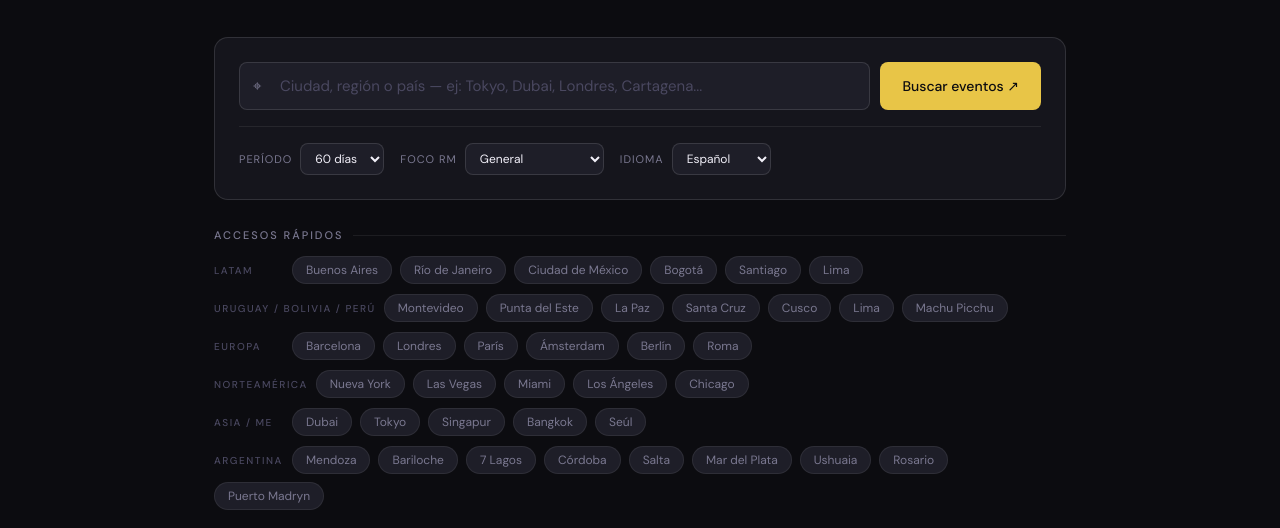
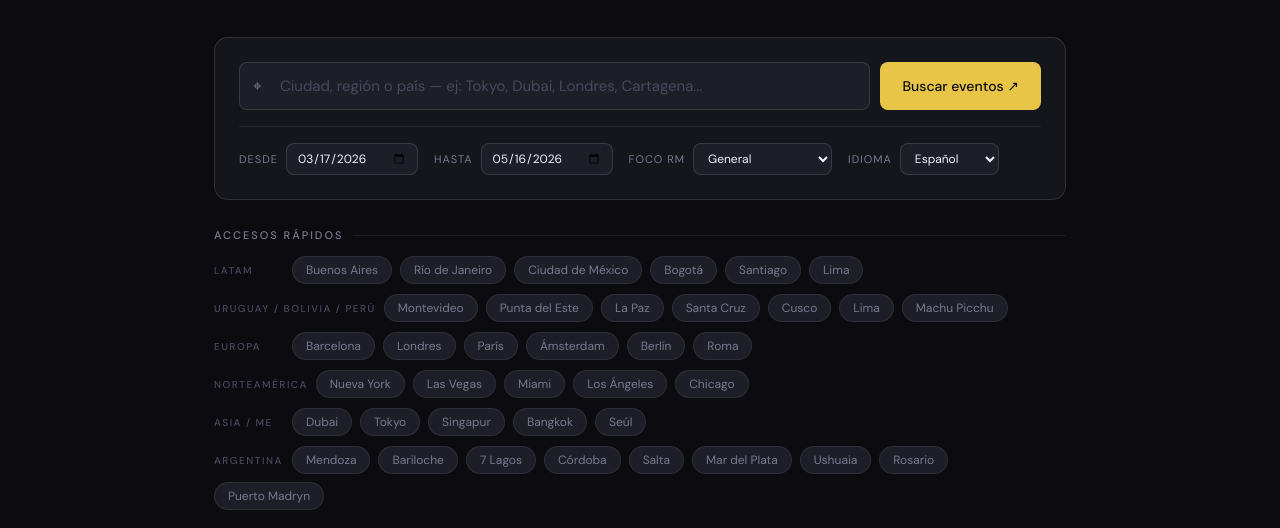
Before and after one commit to kevin31-mdz/event-radar, a website: page public/index.html in a window 1280 px wide. Shown: the part 272-800 px from the top of the page. Drawn offline with Linux system fonts and the light colour scheme.

Commit message:
add date picker

```diff
--- a/public/index.html
+++ b/public/index.html
@@ -133,13 +133,13 @@
     </div>
     <div class="options-row">
       <div class="opt-group">
-        <span class="opt-label">Período</span>
-        <select class="opt-select" id="periodo">
-          <option value="30">30 días</option>
-          <option value="60" selected>60 días</option>
-          <option value="90">90 días</option>
-        </select>
-      </div>
+        <span class="opt-label">Desde</span>
+        <input type="date" class="opt-select" id="fechaDesde" style="cursor:pointer">
+        </div>
+        <div class="opt-group">
+        <span class="opt-label">Hasta</span>
+        <input type="date" class="opt-select" id="fechaHasta" style="cursor:pointer">
+    </div>
       <div class="opt-group">
         <span class="opt-label">Foco RM</span>
         <select class="opt-select" id="foco">
@@ -298,7 +298,11 @@
     const dest = document.getElementById('destInput').value.trim();
     if (!dest) return;
 
-    const dias = document.getElementById('periodo').value;
+    const fechaDesde = document.getElementById('fechaDesde').value;
+    const fechaHasta = document.getElementById('fechaHasta').value;
+    const dias = fechaDesde && fechaHasta
+  ? `desde el ${fechaDesde} hasta el ${fechaHasta}`
+  : '60';
     const foco = document.getElementById('foco').value;
     const idioma = document.getElementById('idioma').value;
     const focoMap = {
@@ -329,7 +333,8 @@
       const res = await fetch('/api/search', {
         method: 'POST',
         headers: { 'Content-Type': 'application/json' },
-        body: JSON.stringify({ destination: dest, dias, foco, idioma })
+        body: JSON.stringify({ destination: dest, dias, foco, idioma, fechaDesde, fechaHasta })
+
         });
 
       if (!res.ok) {
@@ -406,6 +411,14 @@
         </div>
       </div>`).join('');
   }
+
+  // Inicializar fechas
+const hoy = new Date();
+const en60 = new Date();
+en60.setDate(hoy.getDate() + 60);
+const fmt = d => d.toISOString().split('T')[0];
+document.getElementById('fechaDesde').value = fmt(hoy);
+document.getElementById('fechaHasta').value = fmt(en60);
 </script>
 </body>
 </html>
```
